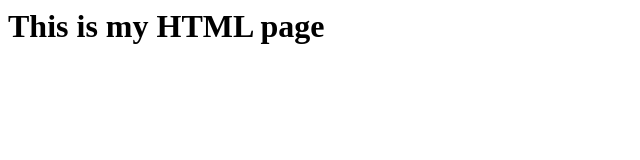
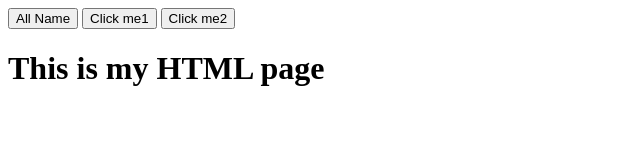
Before and after one commit to trevorkdang/RESTful-API, a website: page index.html in a window 1280 px wide. Shown: the whole page, without its empty margins (0-640 px from the left). Drawn offline with Linux system fonts and the light colour scheme; no server answers.

Commit message:
changed index.html

```diff
--- a/index.html
+++ b/index.html
@@ -1,15 +1,42 @@
 <html>
     <body>
         <script>
-            fetch('http://localhost:8080/test/demo2')
+            // fetch('http://localhost:8080/test/demo2')
+            //    .then(res => {
+            //        return res.json();
+            //    })
+            //    .then(data => {
+            //            console.log(data);
+            //    })
+            //    .catch(error => console.log(error));
+
+            // fetch('http://localhost:8080/users/get_user_info')
+            //         .then(res => {
+            //             return res.json();
+            //         })
+            //         .then(data => {
+            //                console.log(data);
+            //         })
+            //         .catch(error => console.log(error));
+
+            function allnames(){
+
+                fetch('http://localhost:8080/users/get_first_names')
                     .then(res => {
+
                         return res.json();
                     })
                     .then(data => {
+                        document.getElementById("demo").innerHTML = data;
                            console.log(data);
                     })
-                .catch(error => console.log(error));
+
+            }
+
         </script>
     </body>
-    <h1> This is my HTML page </h1>
+    <button onclick="allnames()">All Name</button>
+    <button onclick="myFunction()">Click me1</button>
+    <button onclick="myFunction()">Click me2</button>
+    <h1 id="demo">This is my HTML page </h1>
 </html>
```
Lines whose indentation alone changed are shown as unchanged.
